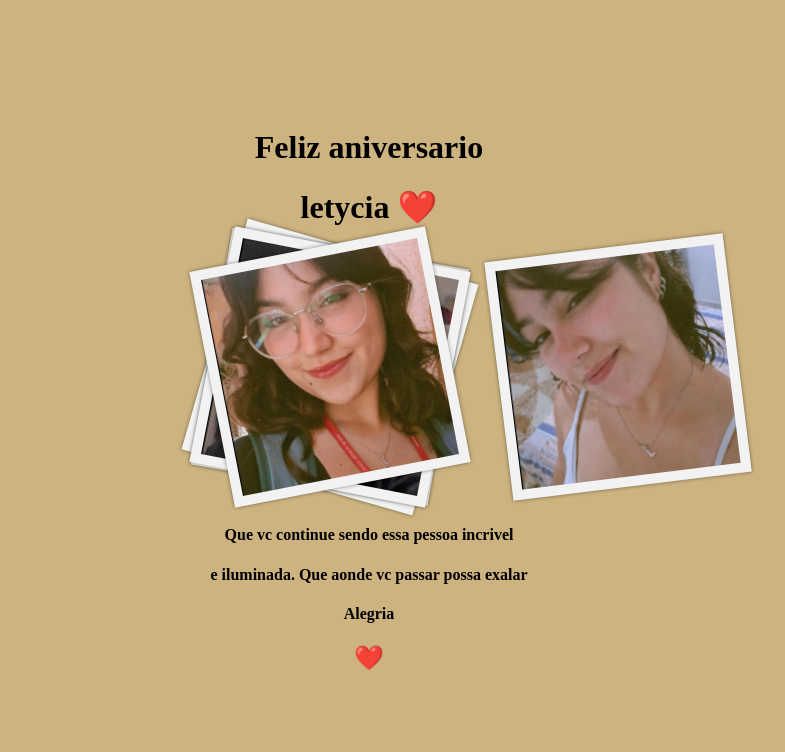
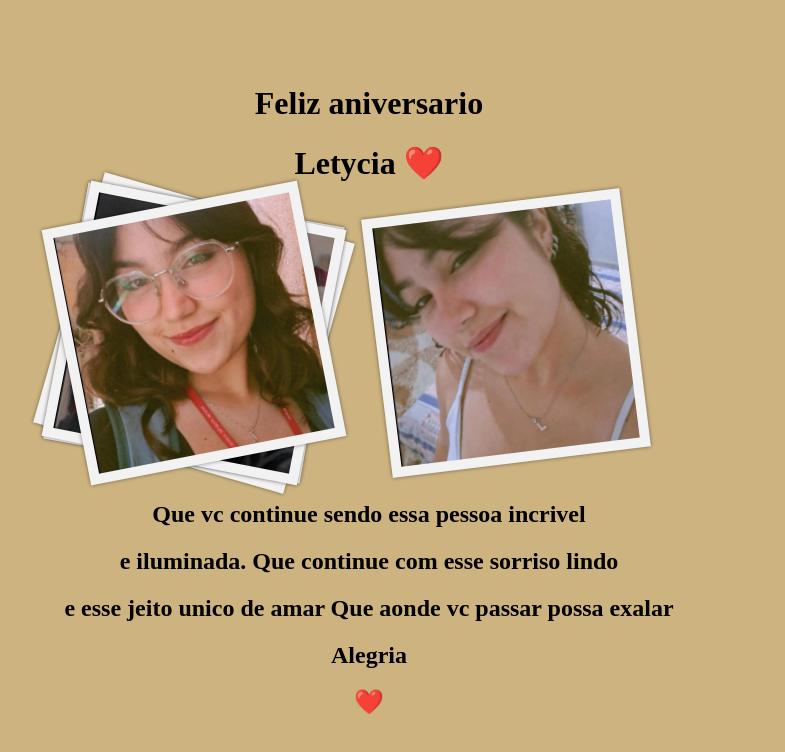
Before and after one commit to LetyciaCarvalho/letyciaaa, a plain HTML site: page index.html in a window 1280 px wide. Shown: the whole page, without its empty margins (271-1056 px from the left). Drawn offline with Linux system fonts and the light colour scheme.

Commit message:
Add files via upload

```diff
--- a/index.html
+++ b/index.html
@@ -1,12 +1,15 @@
 
     <title>Letycia Carvalho</title>
+    <link rel="icon"
+      type="image/jpg"
+      href="img/letycia 2.jpg" />
 
     <link rel="stylesheet" href="style.css">
 
 
     <center>
     <h1>Feliz aniversario</h1>
-    <h1>letycia ❤️</h1>
+    <h1>Letycia ❤️</h1>
     </center>
     <div class="gallery">
         <img src="img/letycia 1.jpg" alt="a lovely kiss in the night">
@@ -17,8 +20,9 @@
       </div>
         <br>
       <center>
-        <h4>Que vc continue sendo essa pessoa incrivel </h4>
-        <h4>e iluminada. Que aonde vc passar possa  exalar</h4>
-        <h4>Alegria</h4>
-        <h2>❤️</h2>
+        <h2>Que vc continue sendo essa pessoa incrivel </h2>
+        <h2>e iluminada. Que continue com esse sorriso lindo </h2>
+        <h2>e esse jeito unico de amar Que aonde vc passar possa exalar</h2>
+        <h2>Alegria</h2> <h2>❤️</h2>
+
         </center>
--- a/style.css
+++ b/style.css
@@ -3,7 +3,7 @@
     --d: 10s;
     /* duration */
     display: grid;
-    width: 220px;
+    width: 240px;
   }
 
   .gallery > img {
```
